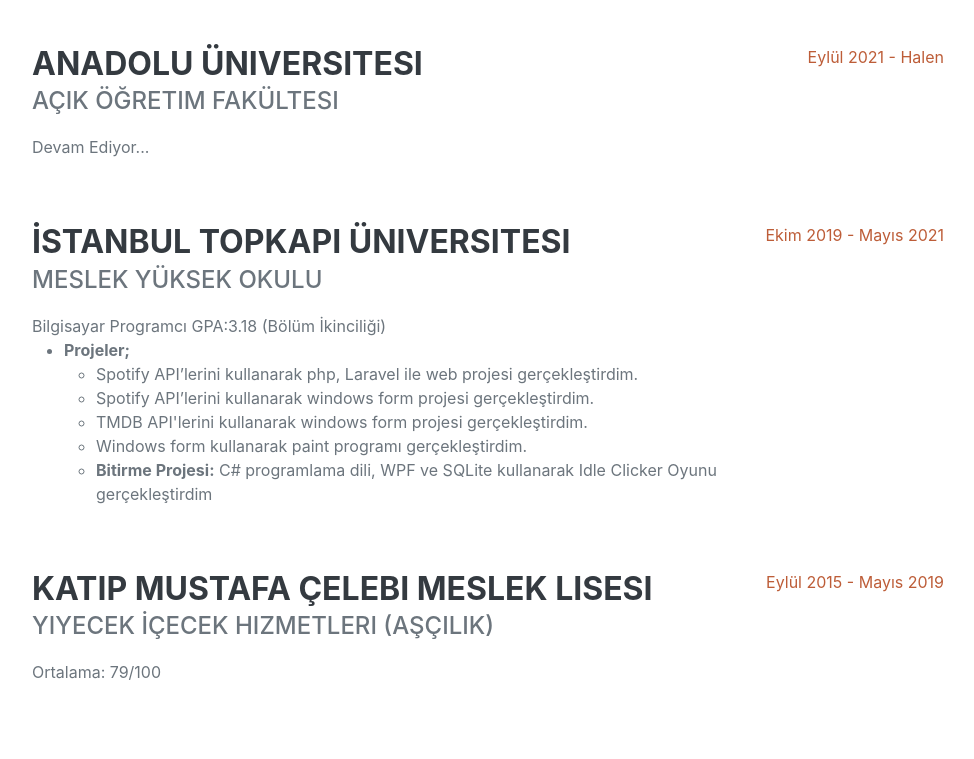
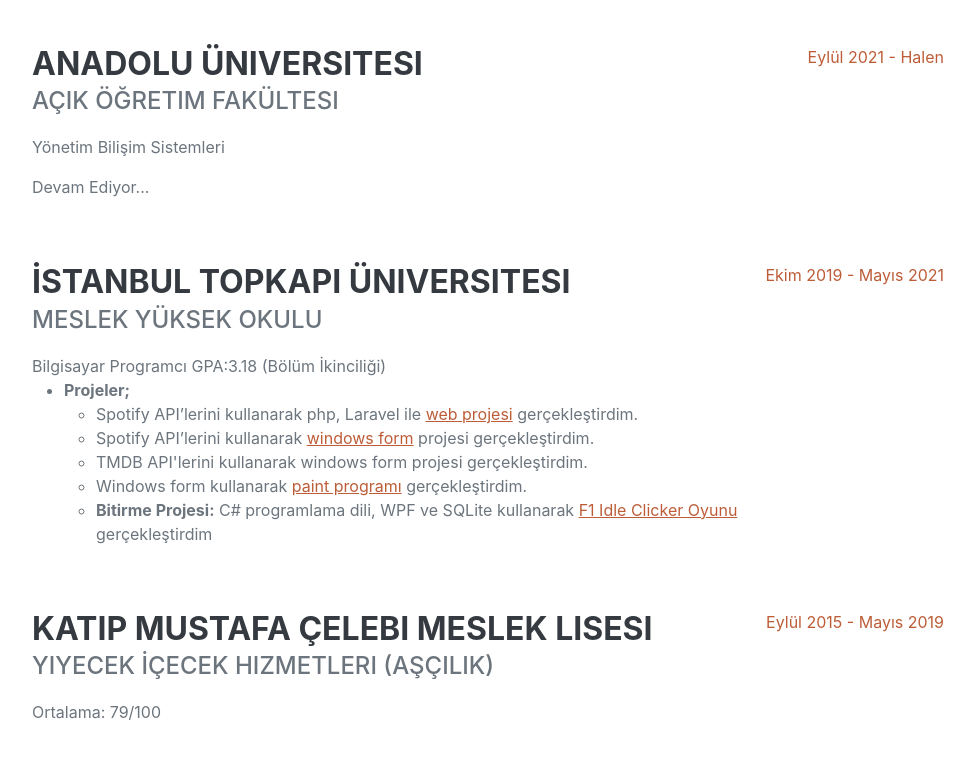
Before and after one commit to mehmeteyupkatirci/mehmeteyupkatirci.github.io, a plain HTML site: page index.html in a window 1280 px wide. Shown: the part 3748-4507 px from the top of the page, without its empty margins (288-1262 px from the left). Drawn offline with nearby package versions, Linux system fonts and the light colour scheme; a web font is replaced by a local one.

Commit message:
education section links added

```diff
--- a/index.html
+++ b/index.html
@@ -178,6 +178,7 @@
                         <div class="flex-grow-1">
                             <h3 class="mb-0">Anadolu Üniversitesi</h3>
                             <div class="subheading mb-3">Açık Öğretim Fakültesi</div>
+                            <p>Yönetim Bilişim Sistemleri</p>
                             <p>Devam Ediyor...</p>
                         </div>
                         <div class="flex-shrink-0"><span class="text-primary">Eylül 2021 - Halen</span></div>
@@ -190,11 +191,11 @@
                             <ul>
                                 <li><strong>Projeler;</strong></li>
                                 <ul>
-                                    <li>Spotify API’lerini kullanarak php, Laravel ile web projesi gerçekleştirdim.</li>
-                                    <li>Spotify API’lerini kullanarak windows form projesi gerçekleştirdim.</li>
+                                    <li>Spotify API’lerini kullanarak php, Laravel ile <a href="https://github.com/mehmeteyupkatirci/NarMuzik" target="_blank">web projesi</a> gerçekleştirdim.</li>
+                                    <li>Spotify API’lerini kullanarak <a href="https://github.com/mehmeteyupkatirci/Laterna" target="_blank">windows form</a> projesi gerçekleştirdim.</li>
                                     <li>TMDB API'lerini kullanarak windows form projesi gerçekleştirdim.</li>
-                                    <li> Windows form kullanarak paint programı gerçekleştirdim.</li>
-                                    <li><strong>Bitirme Projesi:</strong> C# programlama dili, WPF ve SQLite kullanarak Idle Clicker Oyunu gerçekleştirdim</li>
+                                    <li>Windows form kullanarak <a href="https://github.com/mehmeteyupkatirci/Paint-App" target="_blank">paint programı</a> gerçekleştirdim.</li>
+                                    <li><strong>Bitirme Projesi:</strong> C# programlama dili, WPF ve SQLite kullanarak  <a href="https://github.com/mehmeteyupkatirci/ClickerGame" target="_blank">F1 Idle Clicker Oyunu</a> gerçekleştirdim</li>
                                 </ul>
                             </ul>
                         </div>
```
